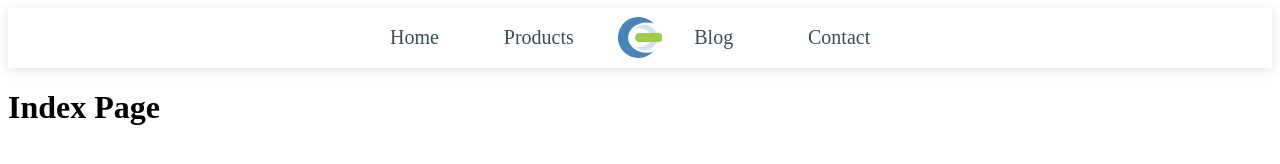
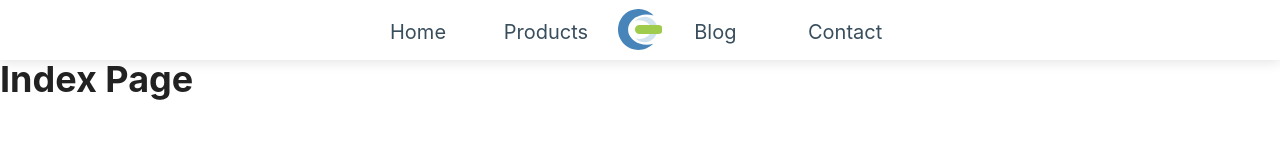
Before and after one commit to SorinC6/gatsby-blog-intro, a Gatsby site: page / in a window 1280 px wide. Built offline with nearby package versions, Linux system fonts and the light colour scheme; Gatsby itself is replaced by a stand-in of ours.

Commit message:
added gloal styles

```diff
--- a/src/components/Layout.js
+++ b/src/components/Layout.js
@@ -2,6 +2,42 @@ import React from "react";
 import { Helmet } from "react-helmet";
 import Header from "./Header";
 import { useSiteMetadata } from "../lib/hooks";
+import { createGlobalStyle } from "styled-components";
+
+const GlobalStyle = createGlobalStyle`
+  * {
+      box-sizing: border-box;
+      margin: 0;
+    }
+    html,
+    body {
+      margin: 0;
+      color: #555;
+      font-family: -apple-system, BlinkMacSystemFont, 'Segoe UI', Roboto,
+        Helvetica, Arial, sans-serif, 'Apple Color Emoji',
+        'Segoe UI Emoji', 'Segoe UI Symbol';
+      font-size: 18px;
+      line-height: 1.4;
+        /* remove margin for the main div that Gatsby mounts into */
+      > div {
+          margin-top: 0;
+        }
+    }
+
+    h1,
+    h2,
+    h3,
+    h4,
+    h5,
+    h6 {
+      color: #222;
+      line-height: 1.1;
+
+      + * {
+      margin-top: 0.5rem;
+      }
+    }
+`;
 
 function Layout(props) {
   const {
@@ -24,6 +60,7 @@ function Layout(props) {
         <meta property="og:title" content={title} />
         <meta property="og:url" content="/" />
       </Helmet>
+      <GlobalStyle />
       <Header />
       <main>{props.children}</main>
     </div>
```
